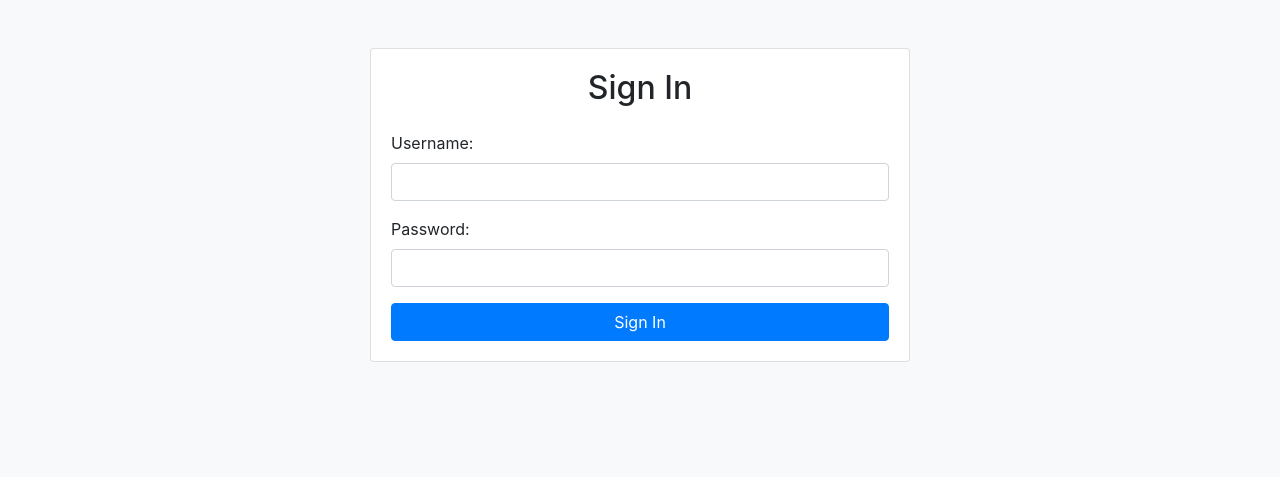
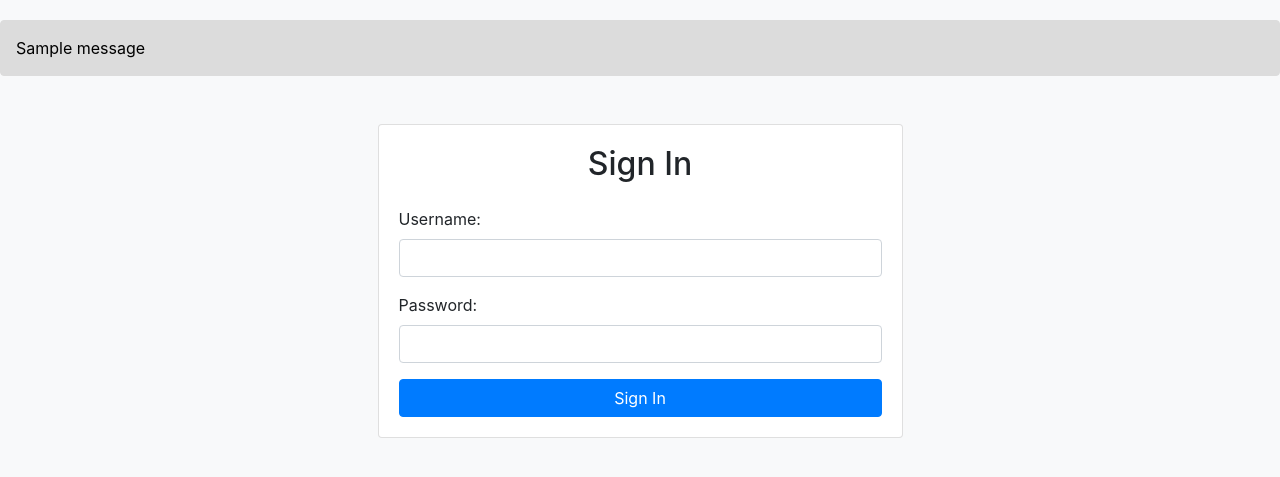
Before and after one commit to varun9597/ironman, a Flask app: page /signin in a window 1280 px wide. Shown: the top 477 px of the page. Run offline with Flask 3, Linux system fonts and the light colour scheme; one stand-in notice (Sample message) is shown; some libraries are stand-ins or nearby versions.

Commit message:
Adding flash messages and modifying code for homepage

```diff
--- a/app.py
+++ b/app.py
@@ -10,18 +10,19 @@ def sign_in():
     if request.method == 'POST':
         username = request.form['username']
         password = request.form['password']
+        try:
+            conn = get_connection()
+            query = text(f"SELECT id FROM users WHERE username = '{username}' AND password = '{password}'")
+            result = list(conn.execute(query).fetchone())
+            print(result)
 
-        conn = get_connection()
-        query = text(f"SELECT id FROM users WHERE username = '{username}' AND password = '{password}'")
-        result = list(conn.execute(query).fetchone())
-        print(result)
-
-        if result:
-            session['user_id'] = result[0]
-            flash('Login successful', 'success')
-            return redirect(url_for('home'))
-        else:
-            flash('Invalid username or password', 'error')
+            if result:
+                session['user_id'] = result[0]
+                return redirect(url_for('dashboard'))
+        except Exception as e:
+            print("Error:", e)
+            #flash('User does not exists. Please register.', 'error')
+            return redirect(url_for('sign_up'))
 
     return render_template('sign_in.html')
 
@@ -45,8 +46,14 @@ def sign_up():
 
     return render_template('sign_up.html')
 
-@app.route("/")
-def home():
+@app.route("/logout")
+def logout():
+    session.pop('user_id', None)
+    flash('You have been logged out successfully', 'success')
+    return redirect(url_for('sign_in'))
+
+@app.route("/dashboard")
+def dashboard():
     # Add authentication check
     if 'user_id' in session:
         user_id = session['user_id']
@@ -55,7 +62,7 @@ def home():
         result = list(conn.execute(query).fetchone())
         if result:
             username = result[0]
-            return render_template('homepage.html', username = username)
+            return render_template('dashboard.html', username = username)
     else:
         flash('Please sign in to access the homepage', 'error')
         return redirect(url_for('sign_in'))
--- /dev/null
+++ b/templates/layout.html
@@ -0,0 +1,49 @@
+<!DOCTYPE html>
+<html lang="en">
+<head>
+    <meta charset="UTF-8">
+    <meta name="viewport" content="width=device-width, initial-scale=1, shrink-to-fit=no">
+    <title>My Application</title>
+    <!-- Bootstrap CSS link -->
+    <link rel="stylesheet" href="https://maxcdn.bootstrapcdn.com/bootstrap/4.0.0/css/bootstrap.min.css">
+    <style>
+        .flashes {
+            list-style: none;
+            padding: 0;
+            margin: 20px 0;
+        }
+
+        .flash {
+            margin-bottom: 10px;
+            padding: 15px;
+            border: 1px solid;
+            border-radius: 4px;
+            color: #000000; /* black text */
+            background-color: #dcdcdc; /* light grey background */
+            border-color: #dcdcdc;
+        }
+
+
+    </style>
+</head>
+<body>
+    {% with messages = get_flashed_messages() %}
+        {% if messages %}
+            <ul class="flashes">
+                {% for message in messages %}
+                    <li class="flash">{{ message }}</li>
+                {% endfor %}
+            </ul>
+        {% endif %}
+    {% endwith %}
+
+    <div class="container">
+        {% block body %}{% endblock %}
+    </div>
+
+    <!-- Bootstrap JS and Popper.js scripts (required for Bootstrap components) -->
+    <script src="https://code.jquery.com/jquery-3.2.1.slim.min.js"></script>
+    <script src="https://cdnjs.cloudflare.com/ajax/libs/popper.js/1.12.9/umd/popper.min.js"></script>
+    <script src="https://maxcdn.bootstrapcdn.com/bootstrap/4.0.0/js/bootstrap.min.js"></script>
+</body>
+</html>
--- a/templates/sign_in.html
+++ b/templates/sign_in.html
@@ -7,6 +7,8 @@
     <!-- Bootstrap CSS link -->
     <link rel="stylesheet" href="https://maxcdn.bootstrapcdn.com/bootstrap/4.0.0/css/bootstrap.min.css">
 </head>
+{% extends "layout.html" %}
+{% block body %}
 <body class="bg-light">
     <div class="container mt-5">
         <div class="row justify-content-center">
@@ -38,4 +40,5 @@
     <script src="https://cdnjs.cloudflare.com/ajax/libs/popper.js/1.12.9/umd/popper.min.js"></script>
     <script src="https://maxcdn.bootstrapcdn.com/bootstrap/4.0.0/js/bootstrap.min.js"></script>
 </body>
+{% endblock %}
 </html>
```
Also changed, not shown: templates/dashboard.html (renamed from templates/homepage.html, +23 -2 lines).
